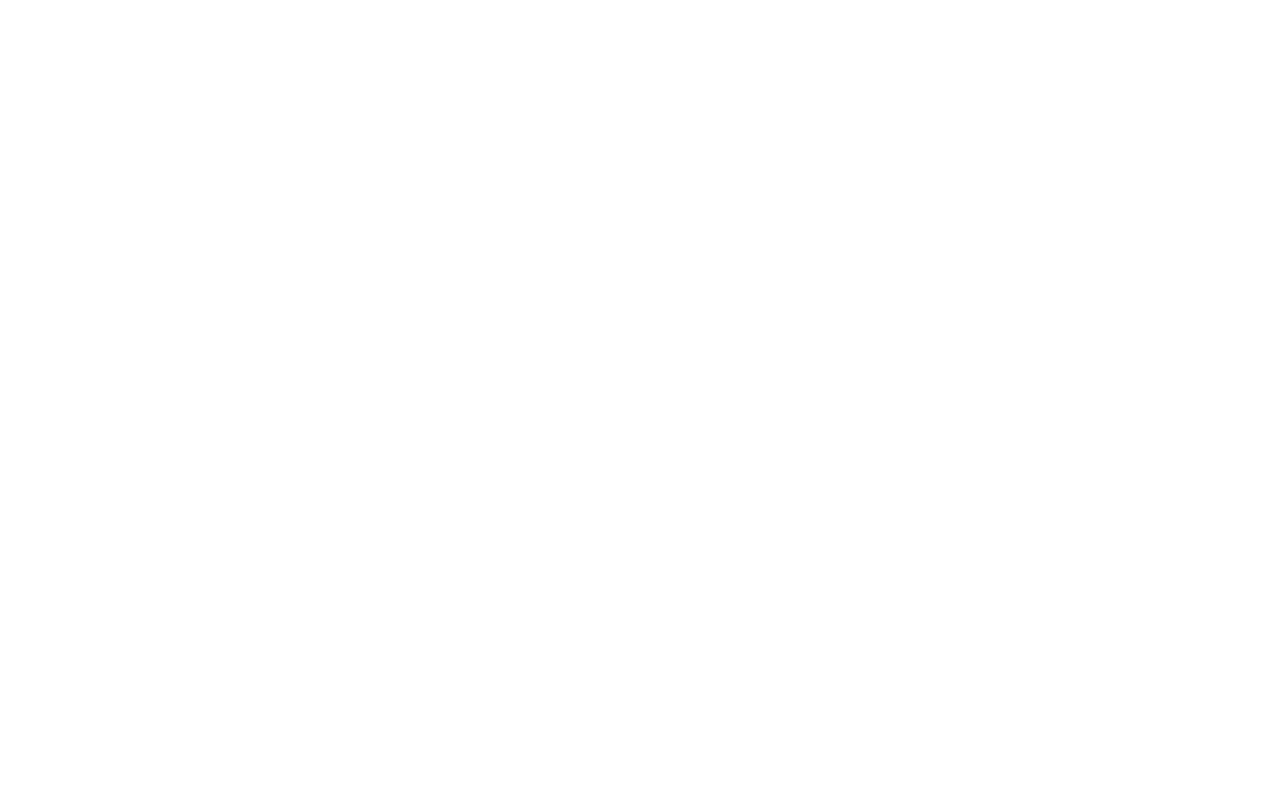
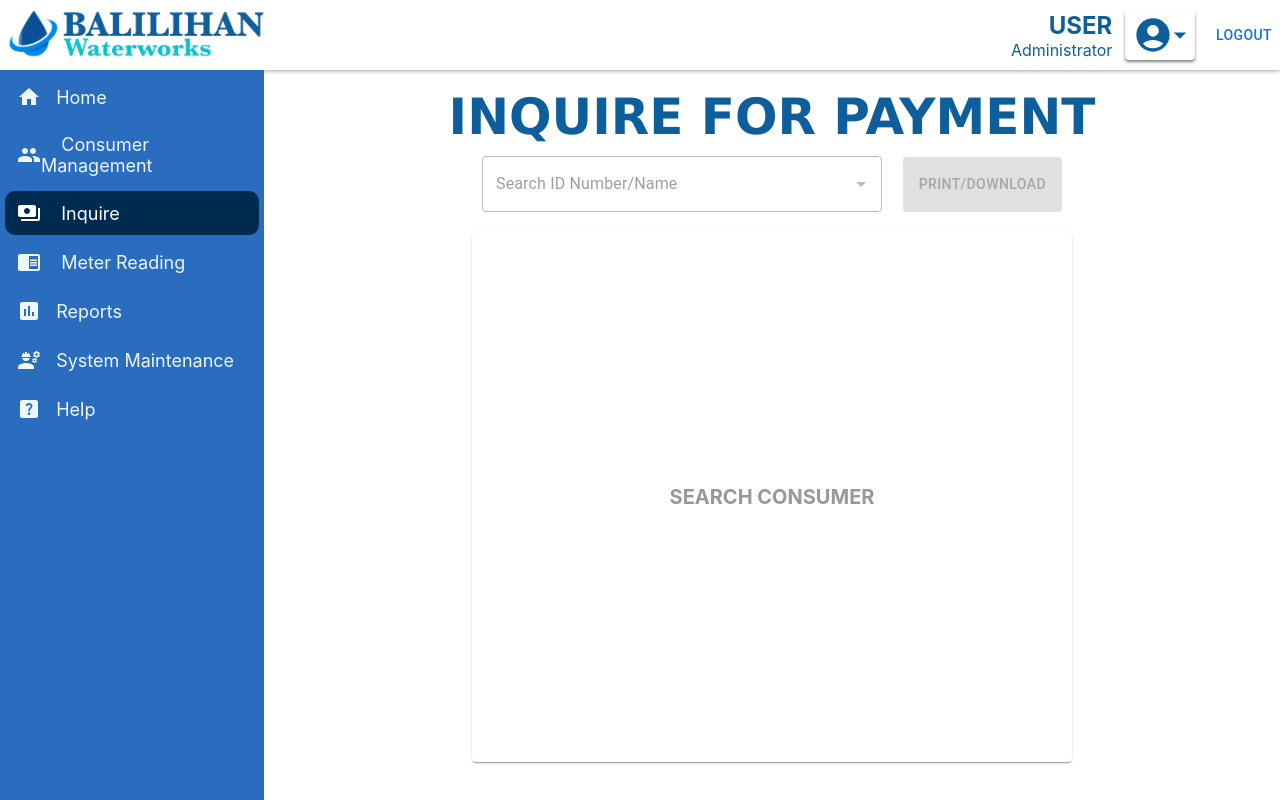
Before and after one commit to zynmurel/waterBilling1, a React (Create React App) app: page /inquire in a window 1280 px wide. Before the commit this address had no page. Built offline with nearby package versions, Linux system fonts and the light colour scheme; no server answers; data requests are answered from the project's data file.

Commit message:
17th commit

```diff
--- a/package.json
+++ b/package.json
@@ -21,6 +21,7 @@
     "react-number-format": "^5.0.1",
     "react-router-dom": "^6.4.1",
     "react-scripts": "^5.0.1",
+    "react-to-print": "^2.14.10",
     "styled-components": "^5.3.6",
     "web-vitals": "^2.1.4"
   },
--- a/src/App.jsx
+++ b/src/App.jsx
@@ -8,14 +8,15 @@
 function App() {
   const {getToken} = AuthUser();
 
-  if(!getToken()){
-    return (
-      <Routes>
-          <Route path="/" element={<Login/>}/>
-      </Routes>)
-  }else{
-    return <AdminPage/>
-  }
+  // if(!getToken()){
+  //   return (
+  //     <Routes>
+  //         <Route path="/" element={<Login/>}/>
+  //     </Routes>)
+  // }else{
+  //   return <AdminPage/>
+  // }
+  return <AdminPage/>
 
 
 }
--- a/src/Components/Pages/Inquire.jsx
+++ b/src/Components/Pages/Inquire.jsx
@@ -1,12 +1,14 @@
-import { Box, Card, Autocomplete } from '@mui/material';
+import { Box, Card, Autocomplete, Button } from '@mui/material';
 import '../../Styles/PageStyles/inquire.css'
 import { TextField} from '@mui/material';
 import { createFilterOptions } from '@mui/material';
-import { useState } from 'react';
+import { useState, useRef } from 'react';
 import ReadingTable from '../ReadyComponents/CReadingTable';
 import useEffect from '../../Hook/useFetch';
+import ReactToPrint from 'react-to-print'
 
 const Inquire = ({result, month ,reading, billing}) => {
+    const componentRef = useRef()
 
     const {data:billings, isPending:billIsPending, error:billError}= billing
 
@@ -35,6 +37,13 @@
             display:"flex",
             flexDirection:"column",
             alignItems:"center",
+        },
+        box1_1:{
+            display:"flex",
+            flexDirection:"row",
+            alignItems:"center",
+            justifyContent:"space-between",
+            width:580
         },
         box2:{
             display:"flex",
@@ -137,6 +146,7 @@
                             <h1 style={styles.text1}>INQUIRE FOR PAYMENT</h1>
 
                         <Box className="box1">
+                            <Box style={styles.box1_1}>
                                 <Autocomplete
                                     disablePortal
                                     disabled={isPending || error}
@@ -152,9 +162,19 @@
                                     label={ isPending?"Loading...":"Search ID Number/Name" }
                                     />}
                                     />
+                                <ReactToPrint
+                                trigger={() =>
+                                <Button
+                                variant="contained"
+                                disabled={searchedConsumer? false:true}
+                                style={{height:55}}
+                                >Print/Download</Button>}
+                                content={() => componentRef.current}
+                                />
                             </Box>
                         </Box>
-                    <Card style={styles.box2}>
+                    </Box>
+                    <Card style={styles.box2} ref={componentRef}>
                         {searchedConsumer ?
                         <Box style={styles.box3}>
                             <Box style={styles.box3_1}>
```
Also changed, not shown: data/db.json, 1 other file (tests, documents, lock files or other folders). Lines whose indentation alone changed are shown as unchanged.
